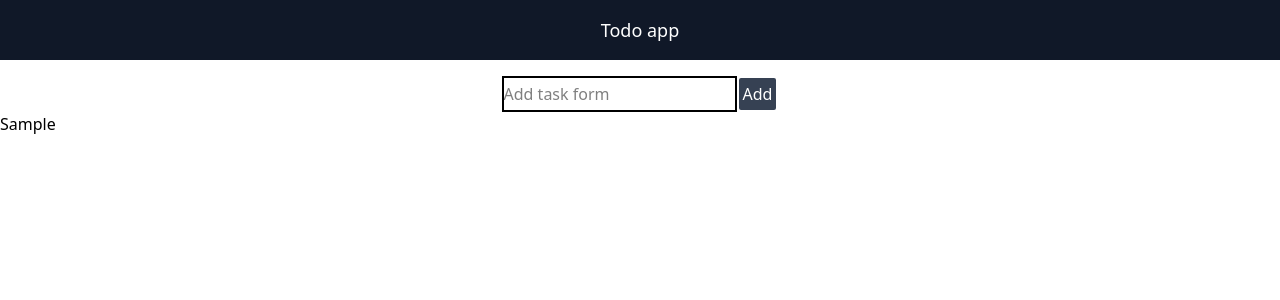
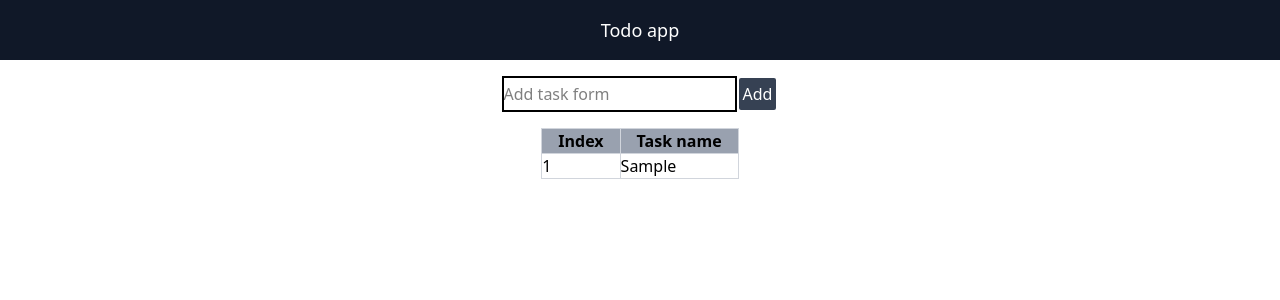
Before and after one commit to loverboykosu/todo_app, a React (Vite) app: page / in a window 1280 px wide. Both pictures are taken after typing "Sample" into the empty fields and a click on the button "Add". Shown: the top 300 px of the page. Built offline with nearby package versions, Linux system fonts and the light colour scheme.

Commit message:
feat: add table for task list

```diff
--- a/src/components/Todo.jsx
+++ b/src/components/Todo.jsx
@@ -33,14 +33,26 @@ const Todo = () => {
             Add
           </button>
         </div>
-        <div>
-          <ul>
-            {isAdd
-              ? todoList.map((element) => {
-                  return <li key={element}>{element}</li>;
-                })
-              : null}
-          </ul>
+        <div className="mt-4 flex justify-center">
+          <table className="border-collapse border border-gray-400 ...">
+            <thead className=" bg-gray-400">
+              <tr>
+                <th className="border border-gray-300 px-4">Index</th>
+                <th className="border border-gray-300 px-4">Task name</th>
+              </tr>
+            </thead>
+            <tbody>
+              {isAdd &&
+                todoList.map((element, index) => {
+                  return (
+                    <tr key={element}>
+                      <td className="border border-gray-300">{index + 1}</td>
+                      <td className="border border-gray-300">{element}</td>
+                    </tr>
+                  );
+                })}
+            </tbody>
+          </table>
         </div>
       </div>
     </>
```
